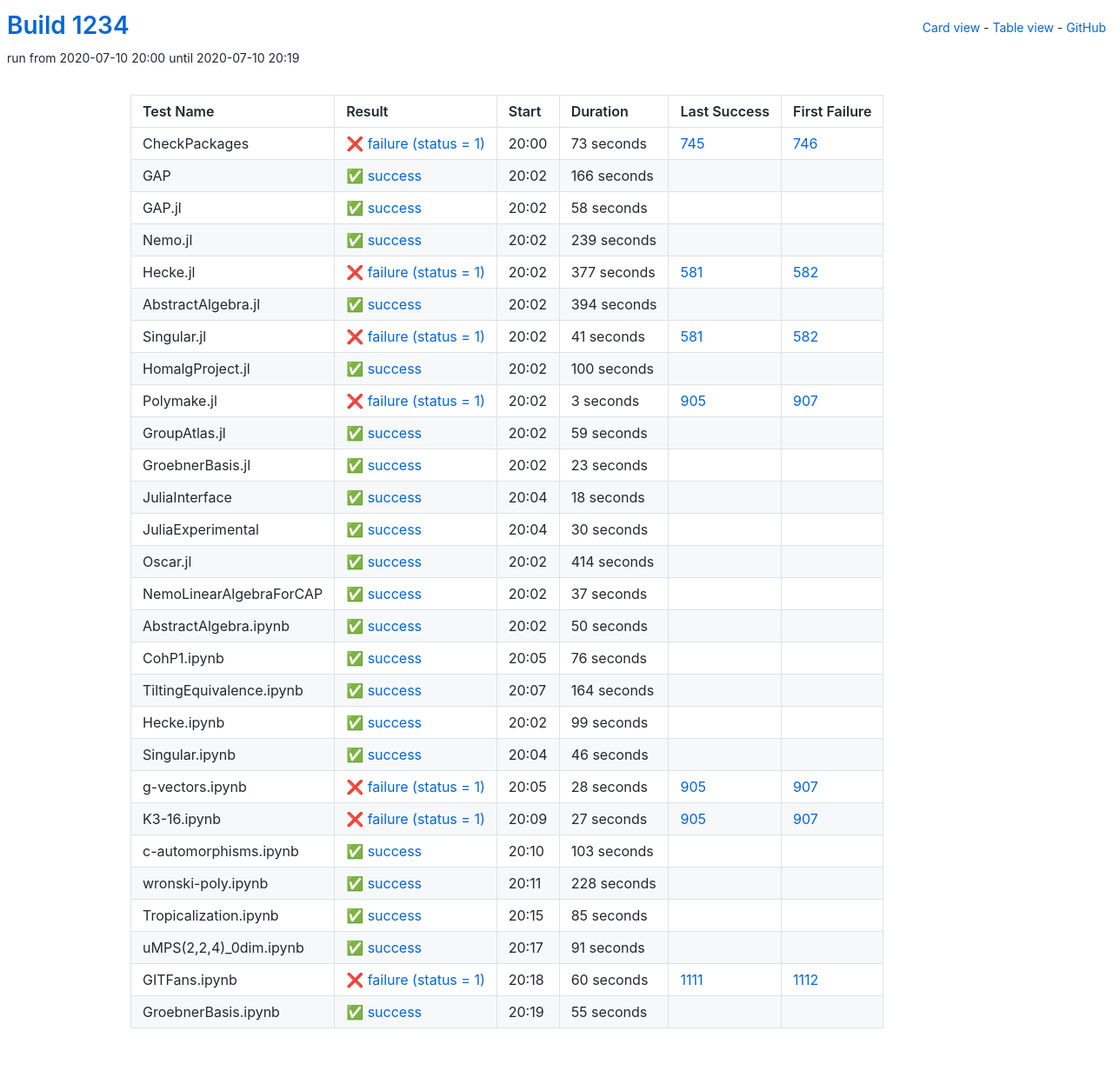
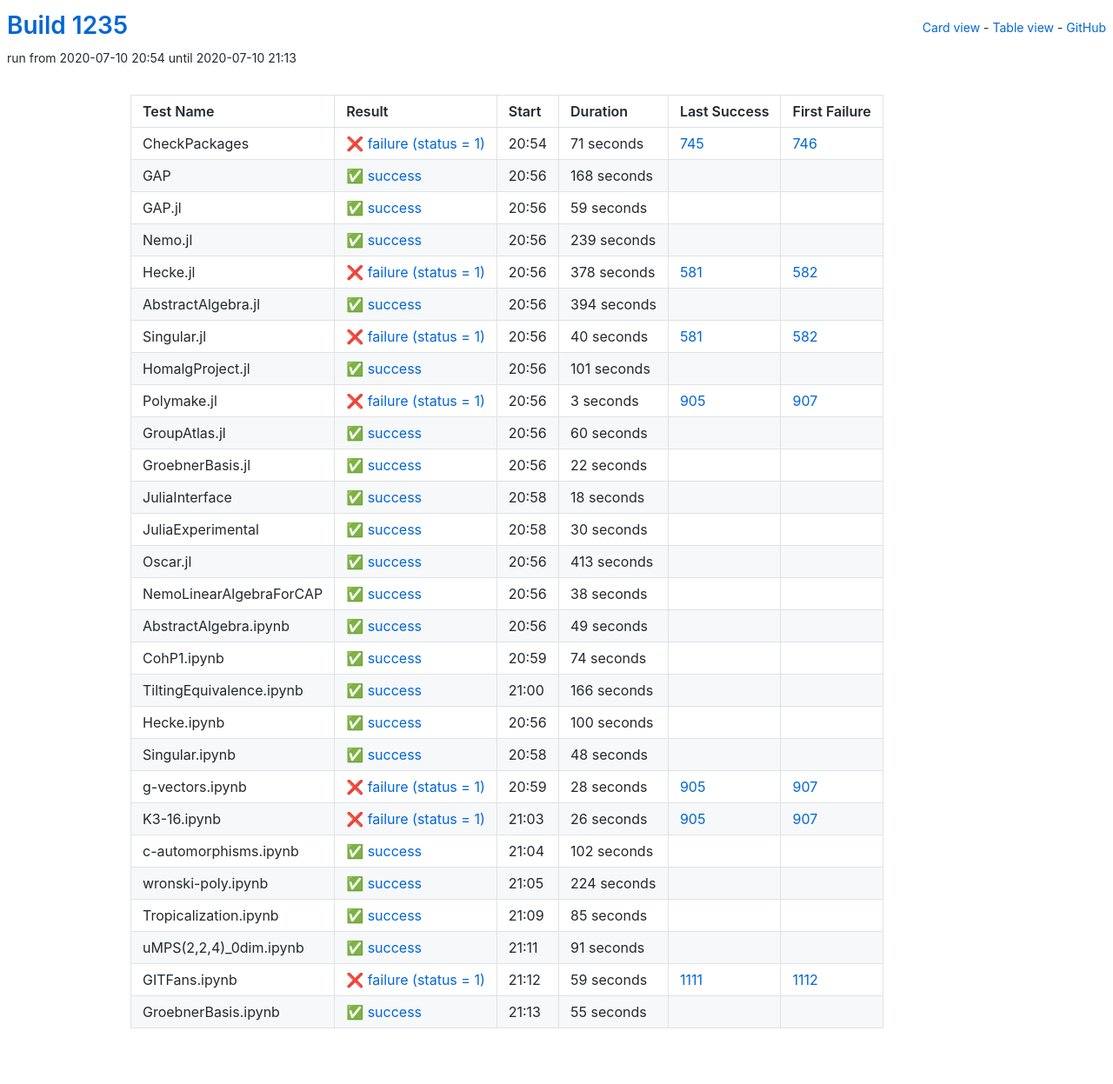
Before and after one commit to oscar-system/oscar-ci-status-1.4, a Jekyll site: the page built from table.html, in a window 1280 px wide. Shown: the whole page at 87% size. Built offline with Jekyll 4.4.1, drawn with Linux system fonts in a browser that asks for light colours.

Commit message:
Build #1235

```diff
--- a/_data/ci.yml
+++ b/_data/ci.yml
@@ -1,6 +1,6 @@
 ---
-build: 1234
-build_url: https://oscarci.mathematik.uni-kl.de/job/oscar-julia-1.4/1234/
+build: 1235
+build_url: https://oscarci.mathematik.uni-kl.de/job/oscar-julia-1.4/1235/
 job: oscar-julia-1.4
 organization: oscar-system
 repo: oscar-ci-status-1.4
@@ -8,44 +8,44 @@ repourl: https://github.com/oscar-system/oscar-ci-status-1.4
 tests:
 - name: CheckPackages
   id: checkpackages
-  log: https://oscarci.mathematik.uni-kl.de/job/oscar-julia-1.4/1234/artifact/logs/build-1234/CheckPackages.log
-  start: 2020-07-10 20:00
+  log: https://oscarci.mathematik.uni-kl.de/job/oscar-julia-1.4/1235/artifact/logs/build-1235/CheckPackages.log
+  start: 2020-07-10 20:54
   success: false
   exitcode: 1
   status: failure
-  duration: 73
+  duration: 71
   last_success: 745
   last_success_url: https://oscarci.mathematik.uni-kl.de/job/oscar-julia-1.4/745/
   first_failure: 746
   first_failure_url: https://oscarci.mathematik.uni-kl.de/job/oscar-julia-1.4/746/
 - name: GAP
   id: gap
-  log: https://oscarci.mathematik.uni-kl.de/job/oscar-julia-1.4/1234/artifact/logs/build-1234/GAP.log
-  start: 2020-07-10 20:02
+  log: https://oscarci.mathematik.uni-kl.de/job/oscar-julia-1.4/1235/artifact/logs/build-1235/GAP.log
+  start: 2020-07-10 20:56
   success: true
   exitcode: 0
   status: success
-  duration: 166
+  duration: 168
   last_success: false
   last_success_url:
   first_failure: false
   first_failure_url:
 - name: GAP.jl
   id: gap-jl
-  log: https://oscarci.mathematik.uni-kl.de/job/oscar-julia-1.4/1234/artifact/logs/build-1234/GAP.jl.log
-  start: 2020-07-10 20:02
+  log: https://oscarci.mathematik.uni-kl.de/job/oscar-julia-1.4/1235/artifact/logs/build-1235/GAP.jl.log
+  start: 2020-07-10 20:56
   success: true
   exitcode: 0
   status: success
-  duration: 58
+  duration: 59
   last_success: false
   last_success_url:
   first_failure: false
   first_failure_url:
 - name: Nemo.jl
   id: nemo-jl
-  log: https://oscarci.mathematik.uni-kl.de/job/oscar-julia-1.4/1234/artifact/logs/build-1234/Nemo.jl.log
-  start: 2020-07-10 20:02
+  log: https://oscarci.mathematik.uni-kl.de/job/oscar-julia-1.4/1235/artifact/logs/build-1235/Nemo.jl.log
+  start: 2020-07-10 20:56
   success: true
   exitcode: 0
   status: success
@@ -56,20 +56,20 @@ tests:
   first_failure_url:
 - name: Hecke.jl
   id: hecke-jl
-  log: https://oscarci.mathematik.uni-kl.de/job/oscar-julia-1.4/1234/artifact/logs/build-1234/Hecke.jl.log
-  start: 2020-07-10 20:02
+  log: https://oscarci.mathematik.uni-kl.de/job/oscar-julia-1.4/1235/artifact/logs/build-1235/Hecke.jl.log
+  start: 2020-07-10 20:56
   success: false
   exitcode: 1
   status: failure
-  duration: 377
+  duration: 378
   last_success: 581
   last_success_url: https://oscarci.mathematik.uni-kl.de/job/oscar-julia-1.4/581/
   first_failure: 582
   first_failure_url: https://oscarci.mathematik.uni-kl.de/job/oscar-julia-1.4/582/
 - name: AbstractAlgebra.jl
   id: abstractalgebra-jl
-  log: https://oscarci.mathematik.uni-kl.de/job/oscar-julia-1.4/1234/artifact/logs/build-1234/AbstractAlgebra.jl.log
-  start: 2020-07-10 20:02
+  log: https://oscarci.mathematik.uni-kl.de/job/oscar-julia-1.4/1235/artifact/logs/build-1235/AbstractAlgebra.jl.log
+  start: 2020-07-10 20:56
   success: true
   exitcode: 0
   status: success
@@ -80,32 +80,32 @@ tests:
   first_failure_url:
 - name: Singular.jl
   id: singular-jl
-  log: https://oscarci.mathematik.uni-kl.de/job/oscar-julia-1.4/1234/artifact/logs/build-1234/Singular.jl.log
-  start: 2020-07-10 20:02
+  log: https://oscarci.mathematik.uni-kl.de/job/oscar-julia-1.4/1235/artifact/logs/build-1235/Singular.jl.log
+  start: 2020-07-10 20:56
   success: false
   exitcode: 1
   status: failure
-  duration: 41
+  duration: 40
   last_success: 581
   last_success_url: https://oscarci.mathematik.uni-kl.de/job/oscar-julia-1.4/581/
   first_failure: 582
   first_failure_url: https://oscarci.mathematik.uni-kl.de/job/oscar-julia-1.4/582/
 - name: HomalgProject.jl
   id: homalgproject-jl
-  log: https://oscarci.mathematik.uni-kl.de/job/oscar-julia-1.4/1234/artifact/logs/build-1234/HomalgProject.jl.log
-  start: 2020-07-10 20:02
+  log: https://oscarci.mathematik.uni-kl.de/job/oscar-julia-1.4/1235/artifact/logs/build-1235/HomalgProject.jl.log
+  start: 2020-07-10 20:56
   success: true
   exitcode: 0
   status: success
-  duration: 100
+  duration: 101
   last_success: false
   last_success_url:
   first_failure: false
   first_failure_url:
 - name: Polymake.jl
   id: polymake-jl
-  log: https://oscarci.mathematik.uni-kl.de/job/oscar-julia-1.4/1234/artifact/logs/build-1234/Polymake.jl.log
-  start: 2020-07-10 20:02
+  log: https://oscarci.mathematik.uni-kl.de/job/oscar-julia-1.4/1235/artifact/logs/build-1235/Polymake.jl.log
+  start: 2020-07-10 20:56
   success: false
   exitcode: 1
   status: failure
@@ -116,32 +116,32 @@ tests:
   first_failure_url: https://oscarci.mathematik.uni-kl.de/job/oscar-julia-1.4/907/
 - name: GroupAtlas.jl
   id: groupatlas-jl
-  log: https://oscarci.mathematik.uni-kl.de/job/oscar-julia-1.4/1234/artifact/logs/build-1234/GroupAtlas.jl.log
-  start: 2020-07-10 20:02
+  log: https://oscarci.mathematik.uni-kl.de/job/oscar-julia-1.4/1235/artifact/logs/build-1235/GroupAtlas.jl.log
+  start: 2020-07-10 20:56
   success: true
   exitcode: 0
   status: success
-  duration: 59
+  duration: 60
   last_success: false
   last_success_url:
   first_failure: false
   first_failure_url:
 - name: GroebnerBasis.jl
   id: groebnerbasis-jl
-  log: https://oscarci.mathematik.uni-kl.de/job/oscar-julia-1.4/1234/artifact/logs/build-1234/GroebnerBasis.jl.log
-  start: 2020-07-10 20:02
+  log: https://oscarci.mathematik.uni-kl.de/job/oscar-julia-1.4/1235/artifact/logs/build-1235/GroebnerBasis.jl.log
+  start: 2020-07-10 20:56
   success: true
   exitcode: 0
   status: success
-  duration: 23
+  duration: 22
   last_success: false
   last_success_url:
   first_failure: false
   first_failure_url:
 - name: JuliaInterface
   id: juliainterface
-  log: https://oscarci.mathematik.uni-kl.de/job/oscar-julia-1.4/1234/artifact/logs/build-1234/JuliaInterface.log
-  start: 2020-07-10 20:04
+  log: https://oscarci.mathematik.uni-kl.de/job/oscar-julia-1.4/1235/artifact/logs/build-1235/JuliaInterface.log
+  start: 2020-07-10 20:58
   success: true
   exitcode: 0
   status: success
@@ -152,8 +152,8 @@ tests:
   first_failure_url:
 - name: JuliaExperimental
   id: juliaexperimental
-  log: https://oscarci.mathematik.uni-kl.de/job/oscar-julia-1.4/1234/artifact/logs/build-1234/JuliaExperimental.log
-  start: 2020-07-10 20:04
+  log: https://oscarci.mathematik.uni-kl.de/job/oscar-julia-1.4/1235/artifact/logs/build-1235/JuliaExperimental.log
+  start: 2020-07-10 20:58
   success: true
   exitcode: 0
   status: success
@@ -164,92 +164,92 @@ tests:
   first_failure_url:
 - name: Oscar.jl
   id: oscar-jl
-  log: https://oscarci.mathematik.uni-kl.de/job/oscar-julia-1.4/1234/artifact/logs/build-1234/Oscar.jl.log
-  start: 2020-07-10 20:02
+  log: https://oscarci.mathematik.uni-kl.de/job/oscar-julia-1.4/1235/artifact/logs/build-1235/Oscar.jl.log
+  start: 2020-07-10 20:56
   success: true
   exitcode: 0
   status: success
-  duration: 414
+  duration: 413
   last_success: false
   last_success_url:
   first_failure: false
   first_failure_url:
 - name: NemoLinearAlgebraForCAP
   id: nemolinearalgebraforcap
-  log: https://oscarci.mathematik.uni-kl.de/job/oscar-julia-1.4/1234/artifact/logs/build-1234/NemoLinearAlgebraForCAP.log
-  start: 2020-07-10 20:02
+  log: https://oscarci.mathematik.uni-kl.de/job/oscar-julia-1.4/1235/artifact/logs/build-1235/NemoLinearAlgebraForCAP.log
+  start: 2020-07-10 20:56
   success: true
   exitcode: 0
   status: success
-  duration: 37
+  duration: 38
   last_success: false
   last_success_url:
   first_failure: false
   first_failure_url:
 - name: AbstractAlgebra.ipynb
   id: abstractalgebra-ipynb
-  log: https://oscarci.mathematik.uni-kl.de/job/oscar-julia-1.4/1234/artifact/logs/build-1234/AbstractAlgebra.ipynb.log
-  start: 2020-07-10 20:02
+  log: https://oscarci.mathematik.uni-kl.de/job/oscar-julia-1.4/1235/artifact/logs/build-1235/AbstractAlgebra.ipynb.log
+  start: 2020-07-10 20:56
   success: true
   exitcode: 0
   status: success
-  duration: 50
+  duration: 49
   last_success: false
   last_success_url:
   first_failure: false
   first_failure_url:
 - name: CohP1.ipynb
   id: cohp1-ipynb
-  log: https://oscarci.mathematik.uni-kl.de/job/oscar-julia-1.4/1234/artifact/logs/build-1234/CohP1.ipynb.log
-  start: 2020-07-10 20:05
+  log: https://oscarci.mathematik.uni-kl.de/job/oscar-julia-1.4/1235/artifact/logs/build-1235/CohP1.ipynb.log
+  start: 2020-07-10 20:59
   success: true
   exitcode: 0
   status: success
-  duration: 76
+  duration: 74
   last_success: false
   last_success_url:
   first_failure: false
   first_failure_url:
 - name: TiltingEquivalence.ipynb
   id: tiltingequivalence-ipynb
-  log: https://oscarci.mathematik.uni-kl.de/job/oscar-julia-1.4/1234/artifact/logs/build-1234/TiltingEquivalence.ipynb.log
-  start: 2020-07-10 20:07
+  log: https://oscarci.mathematik.uni-kl.de/job/oscar-julia-1.4/1235/artifact/logs/build-1235/TiltingEquivalence.ipynb.log
+  start: 2020-07-10 21:00
   success: true
   exitcode: 0
   status: success
-  duration: 164
+  duration: 166
   last_success: false
   last_success_url:
   first_failure: false
   first_failure_url:
 - name: Hecke.ipynb
   id: hecke-ipynb
-  log: https://oscarci.mathematik.uni-kl.de/job/oscar-julia-1.4/1234/artifact/logs/build-1234/Hecke.ipynb.log
-  start: 2020-07-10 20:02
+  log: https://oscarci.mathematik.uni-kl.de/job/oscar-julia-1.4/1235/artifact/logs/build-1235/Hecke.ipynb.log
+  start: 2020-07-10 20:56
   success: true
   exitcode: 0
   status: success
-  duration: 99
+  duration: 100
   last_success: false
   last_success_url:
   first_failure: false
   first_failure_url:
 - name: Singular.ipynb
   id: singular-ipynb
-  log: https://oscarci.mathematik.uni-kl.de/job/oscar-julia-1.4/1234/artifact/logs/build-1234/Singular.ipynb.log
-  start: 2020-07-10 20:04
+  log: https://oscarci.mathematik.uni-kl.de/job/oscar-julia-1.4/1235/artifact/logs/build-1235/Singular.ipynb.log
+  start: 2020-07-10 20:58
   success: true
   exitcode: 0
   status: success
-  duration: 46
+  duration: 48
   last_success: false
   last_success_url:
   first_failure: false
   first_failure_url:
 - name: g-vectors.ipynb
   id: g-vectors-ipynb
-  log: https://oscarci.mathematik.uni-kl.de/job/oscar-julia-1.4/1234/artifact/logs/build-1234/g-vectors.ipynb.log
-  start: 2020-07-10 20:05
+  log: https://oscarci.mathematik.uni-kl.de/job/oscar-julia-1.4/1235/artifact/logs/build-1235/g-vectors.ipynb.log
+  start: 2020-07-10 20:59
   success: false
   exitcode: 1
   status: failure
@@ -260,44 +260,44 @@ tests:
   first_failure_url: https://oscarci.mathematik.uni-kl.de/job/oscar-julia-1.4/907/
 - name: K3-16.ipynb
   id: k3-16-ipynb
-  log: https://oscarci.mathematik.uni-kl.de/job/oscar-julia-1.4/1234/artifact/logs/build-1234/K3-16.ipynb.log
-  start: 2020-07-10 20:09
+  log: https://oscarci.mathematik.uni-kl.de/job/oscar-julia-1.4/1235/artifact/logs/build-1235/K3-16.ipynb.log
+  start: 2020-07-10 21:03
   success: false
   exitcode: 1
   status: failure
-  duration: 27
+  duration: 26
   last_success: 905
   last_success_url: https://oscarci.mathematik.uni-kl.de/job/oscar-julia-1.4/905/
   first_failure: 907
   first_failure_url: https://oscarci.mathematik.uni-kl.de/job/oscar-julia-1.4/907/
 - name: c-automorphisms.ipynb
   id: c-automorphisms-ipynb
-  log: https://oscarci.mathematik.uni-kl.de/job/oscar-julia-1.4/1234/artifact/logs/build-1234/c-automorphisms.ipynb.log
-  start: 2020-07-10 20:10
+  log: https://oscarci.mathematik.uni-kl.de/job/oscar-julia-1.4/1235/artifact/logs/build-1235/c-automorphisms.ipynb.log
+  start: 2020-07-10 21:04
   success: true
   exitcode: 0
   status: success
-  duration: 103
+  duration: 102
   last_success: false
   last_success_url:
   first_failure: false
   first_failure_url:
 - name: wronski-poly.ipynb
   id: wronski-poly-ipynb
-  log: https://oscarci.mathematik.uni-kl.de/job/oscar-julia-1.4/1234/artifact/logs/build-1234/wronski-poly.ipynb.log
-  start: 2020-07-10 20:11
+  log: https://oscarci.mathematik.uni-kl.de/job/oscar-julia-1.4/1235/artifact/logs/build-1235/wronski-poly.ipynb.log
+  start: 2020-07-10 21:05
   success: true
   exitcode: 0
   status: success
-  duration: 228
+  duration: 224
   last_success: false
   last_success_url:
   first_failure: false
   first_failure_url:
 - name: Tropicalization.ipynb
   id: tropicalization-ipynb
-  log: https://oscarci.mathematik.uni-kl.de/job/oscar-julia-1.4/1234/artifact/logs/build-1234/Tropicalization.ipynb.log
-  start: 2020-07-10 20:15
+  log: https://oscarci.mathematik.uni-kl.de/job/oscar-julia-1.4/1235/artifact/logs/build-1235/Tropicalization.ipynb.log
+  start: 2020-07-10 21:09
   success: true
   exitcode: 0
   status: success
@@ -308,8 +308,8 @@ tests:
   first_failure_url:
 - name: uMPS(2,2,4)_0dim.ipynb
   id: umps-2-2-4-0dim-ipynb
-  log: https://oscarci.mathematik.uni-kl.de/job/oscar-julia-1.4/1234/artifact/logs/build-1234/uMPS-2-2-4-_0dim.ipynb.log
-  start: 2020-07-10 20:17
+  log: https://oscarci.mathematik.uni-kl.de/job/oscar-julia-1.4/1235/artifact/logs/build-1235/uMPS-2-2-4-_0dim.ipynb.log
+  start: 2020-07-10 21:11
   success: true
   exitcode: 0
   status: success
@@ -320,20 +320,20 @@ tests:
   first_failure_url:
 - name: GITFans.ipynb
   id: gitfans-ipynb
-  log: https://oscarci.mathematik.uni-kl.de/job/oscar-julia-1.4/1234/artifact/logs/build-1234/GITFans.ipynb.log
-  start: 2020-07-10 20:18
+  log: https://oscarci.mathematik.uni-kl.de/job/oscar-julia-1.4/1235/artifact/logs/build-1235/GITFans.ipynb.log
+  start: 2020-07-10 21:12
   success: false
   exitcode: 1
   status: failure
-  duration: 60
+  duration: 59
   last_success: 1111
   last_success_url: https://oscarci.mathematik.uni-kl.de/job/oscar-julia-1.4/1111/
   first_failure: 1112
   first_failure_url: https://oscarci.mathematik.uni-kl.de/job/oscar-julia-1.4/1112/
 - name: GroebnerBasis.ipynb
   id: groebnerbasis-ipynb
-  log: https://oscarci.mathematik.uni-kl.de/job/oscar-julia-1.4/1234/artifact/logs/build-1234/GroebnerBasis.ipynb.log
-  start: 2020-07-10 20:19
+  log: https://oscarci.mathematik.uni-kl.de/job/oscar-julia-1.4/1235/artifact/logs/build-1235/GroebnerBasis.ipynb.log
+  start: 2020-07-10 21:13
   success: true
   exitcode: 0
   status: success
```
Also changed, not shown: README.md.
